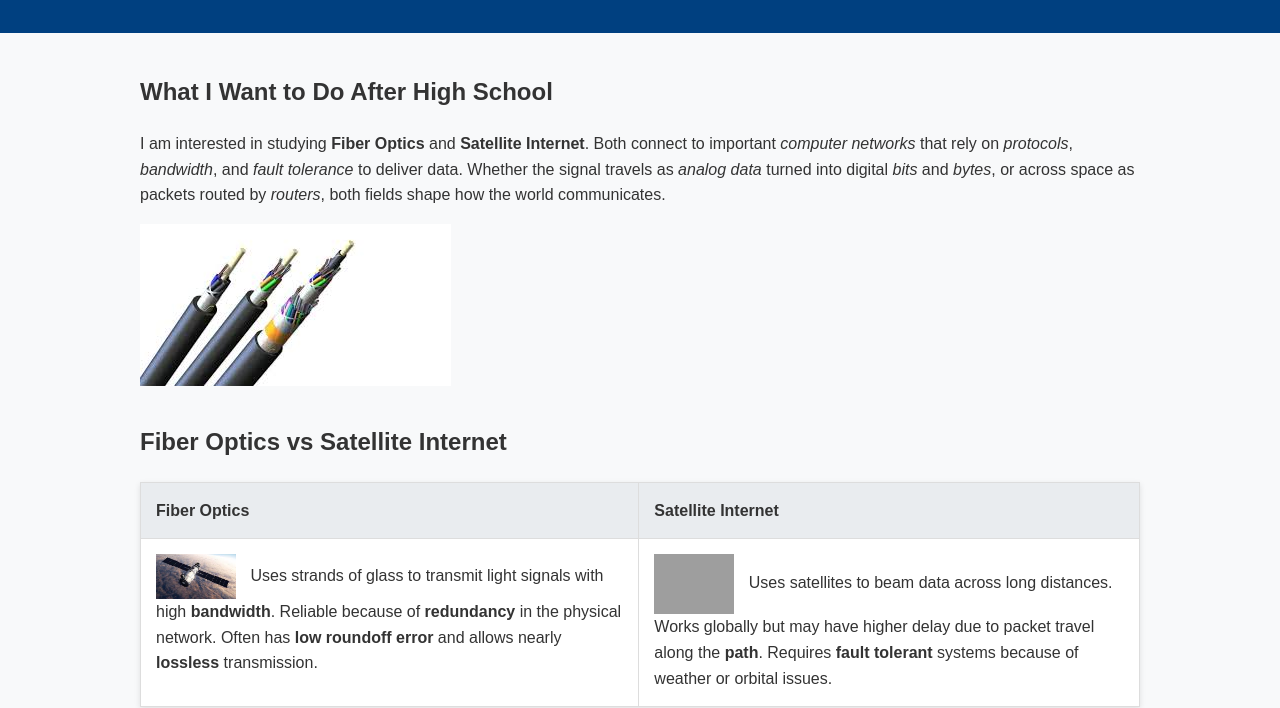
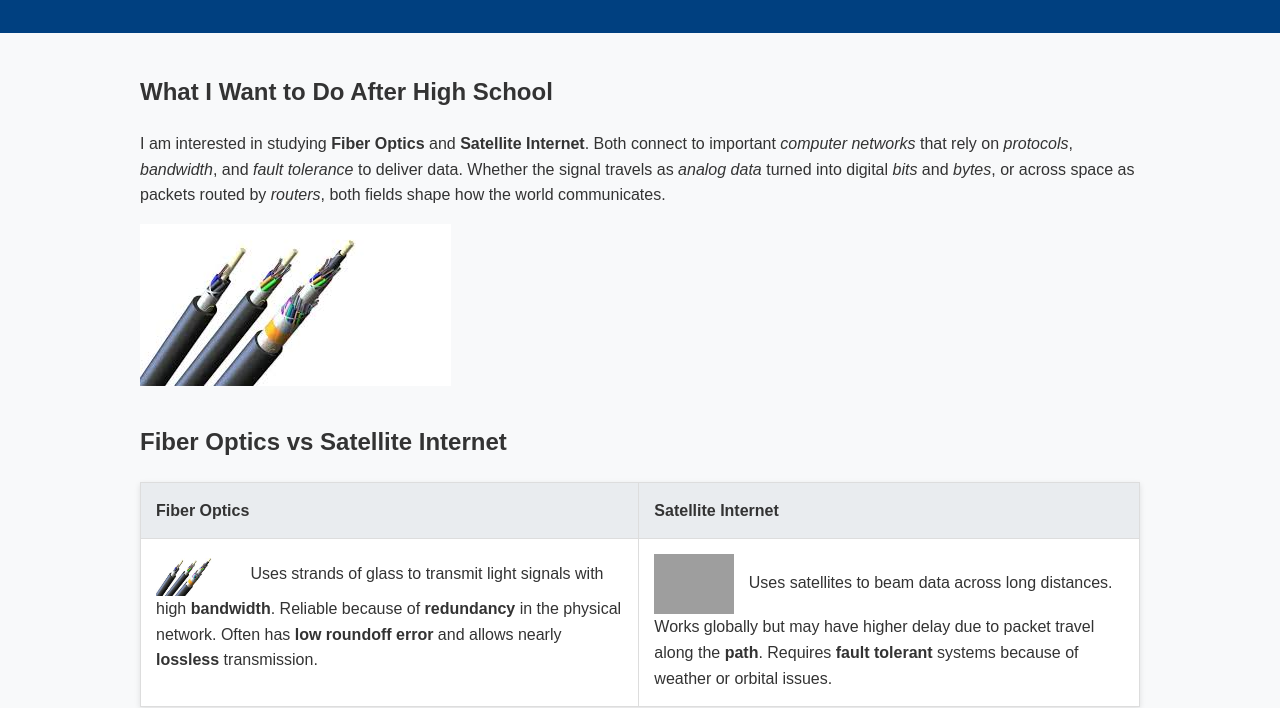
Before and after one commit to jakeJost/jakejost.github.io, a plain HTML site: page index.html in a window 1280 px wide. Shown: the part 116-824 px from the top of the page. Drawn offline with Linux system fonts and the light colour scheme; grey boxes are pictures that could not be loaded.

Commit message:
Update index.html

```diff
--- a/index.html
+++ b/index.html
@@ -102,7 +102,7 @@
         </tr>
         <tr>
           <td>
-            <img src="sat.jpeg"
+            <img src="fiber.jpeg"
                  alt="Fiber Optic Cable" class="inline">
             Uses strands of glass to transmit light signals with high <strong>bandwidth</strong>.
             Reliable because of <strong>redundancy</strong> in the physical network.
```
